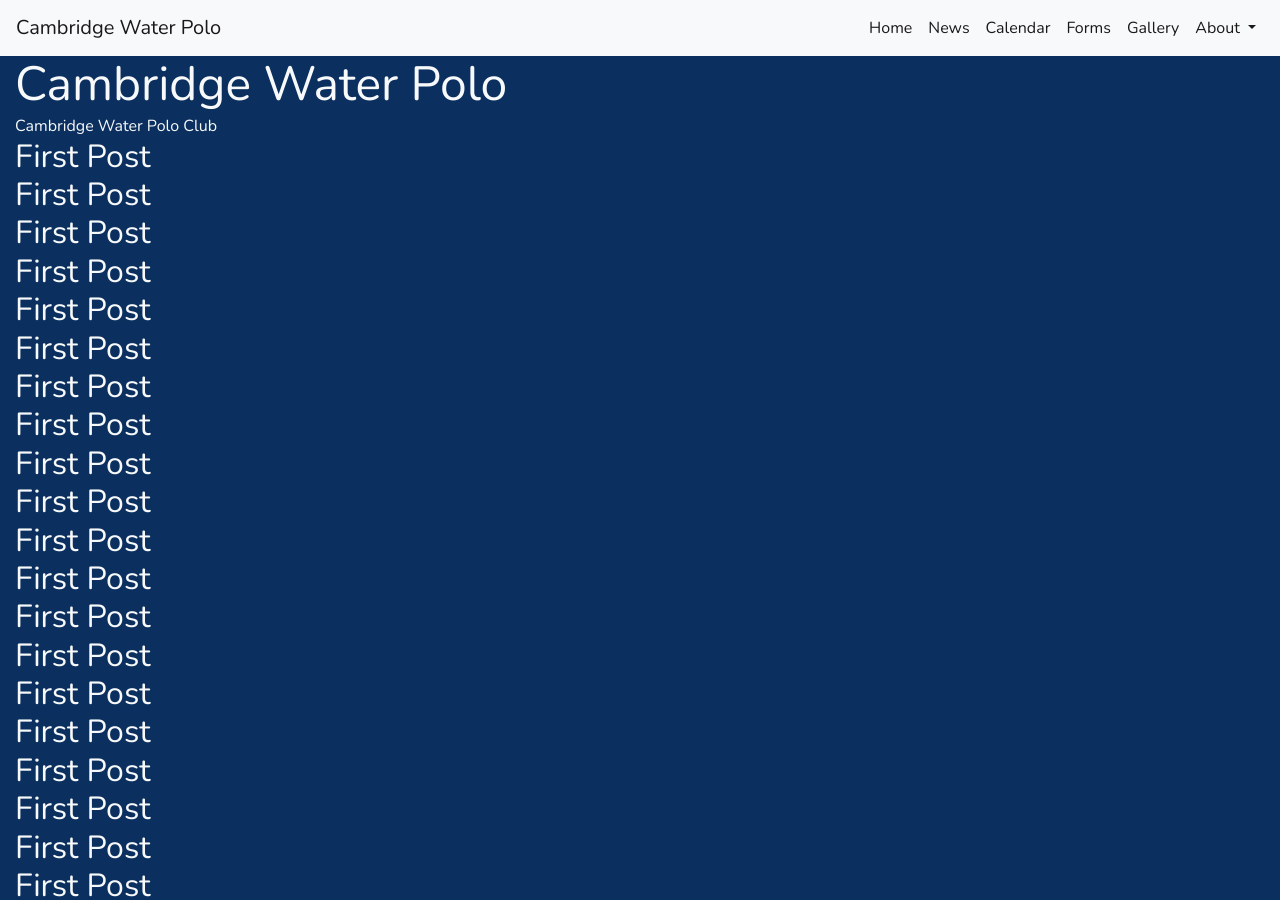
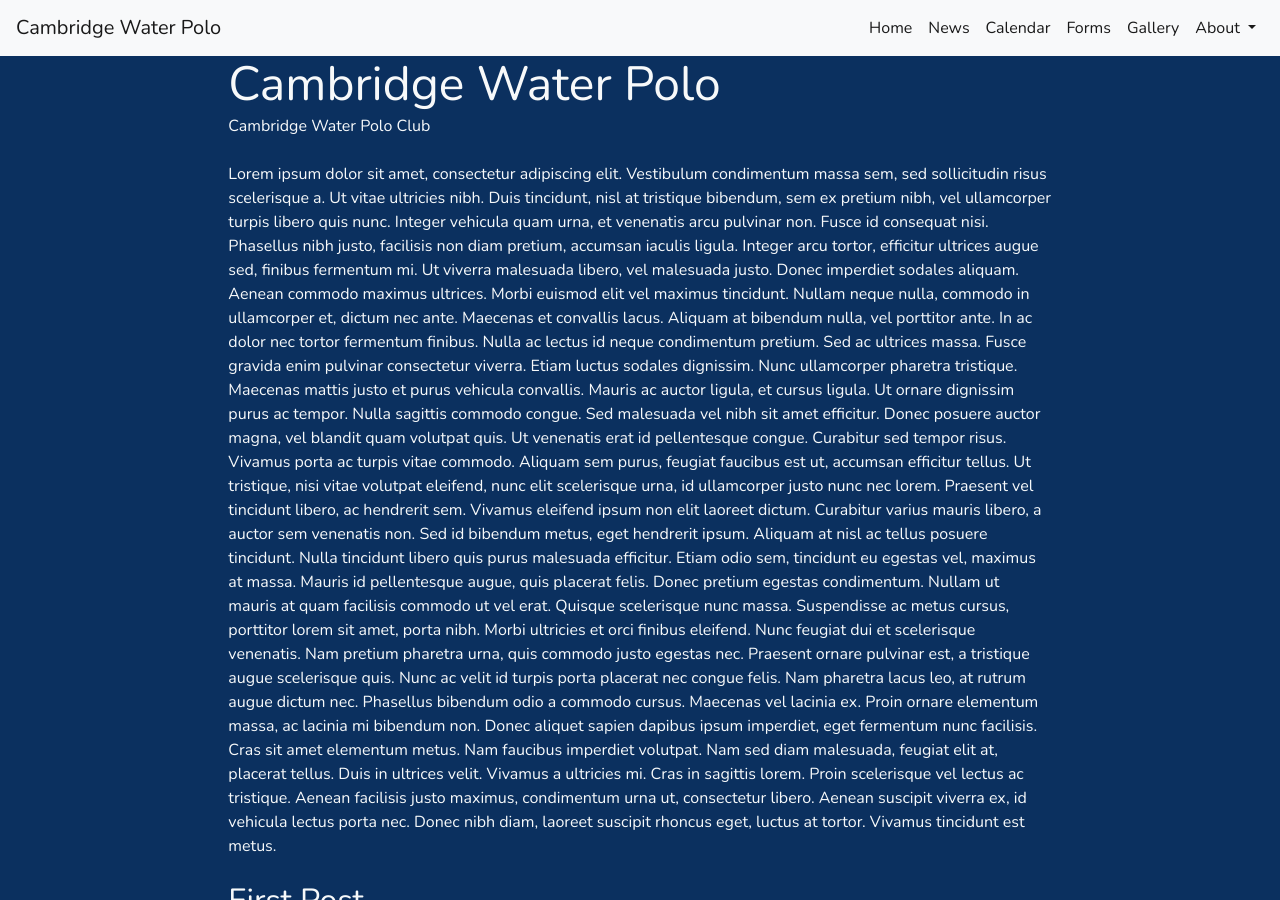
Before and after one commit to cambridge-water-polo/cambridge-water-polo.github.io, a Jekyll site: the page built from index.html, in a window 1280 px wide and 900 px high. Built offline with Jekyll 4.4.1, drawn with Linux system fonts in a browser that asks for light colours.

Commit message:
update website

```diff
--- /dev/null
+++ b/_includes/breadcrumbs.html
@@ -0,0 +1,5 @@
+<ol class="breadcrumb">
+    <li><a href="#">Home</a></li>
+    <li><a href="#">Library</a></li>
+    <li class="active">Data</li>
+  </ol>
--- a/_includes/home.html
+++ b/_includes/home.html
@@ -1,6 +1,20 @@
-<div class="col-md-6">
+<div class="col-md-8 container">
     <h1>{{ site.title }}</h1>
     <p>{{ site.description }}</p>
+
+    <br>
+    <p>
+        Lorem ipsum dolor sit amet, consectetur adipiscing elit. Vestibulum condimentum massa sem, sed sollicitudin risus scelerisque a. Ut vitae ultricies nibh. Duis tincidunt, nisl at tristique bibendum, sem ex pretium nibh, vel ullamcorper turpis libero quis nunc. Integer vehicula quam urna, et venenatis arcu pulvinar non. Fusce id consequat nisi. Phasellus nibh justo, facilisis non diam pretium, accumsan iaculis ligula. Integer arcu tortor, efficitur ultrices augue sed, finibus fermentum mi. Ut viverra malesuada libero, vel malesuada justo. Donec imperdiet sodales aliquam. Aenean commodo maximus ultrices. Morbi euismod elit vel maximus tincidunt. Nullam neque nulla, commodo in ullamcorper et, dictum nec ante. Maecenas et convallis lacus. Aliquam at bibendum nulla, vel porttitor ante. In ac dolor nec tortor fermentum finibus.
+
+        Nulla ac lectus id neque condimentum pretium. Sed ac ultrices massa. Fusce gravida enim pulvinar consectetur viverra. Etiam luctus sodales dignissim. Nunc ullamcorper pharetra tristique. Maecenas mattis justo et purus vehicula convallis. Mauris ac auctor ligula, et cursus ligula. Ut ornare dignissim purus ac tempor. Nulla sagittis commodo congue. Sed malesuada vel nibh sit amet efficitur. Donec posuere auctor magna, vel blandit quam volutpat quis. Ut venenatis erat id pellentesque congue. Curabitur sed tempor risus. Vivamus porta ac turpis vitae commodo. Aliquam sem purus, feugiat faucibus est ut, accumsan efficitur tellus. Ut tristique, nisi vitae volutpat eleifend, nunc elit scelerisque urna, id ullamcorper justo nunc nec lorem.
+
+        Praesent vel tincidunt libero, ac hendrerit sem. Vivamus eleifend ipsum non elit laoreet dictum. Curabitur varius mauris libero, a auctor sem venenatis non. Sed id bibendum metus, eget hendrerit ipsum. Aliquam at nisl ac tellus posuere tincidunt. Nulla tincidunt libero quis purus malesuada efficitur. Etiam odio sem, tincidunt eu egestas vel, maximus at massa. Mauris id pellentesque augue, quis placerat felis. Donec pretium egestas condimentum.
+
+        Nullam ut mauris at quam facilisis commodo ut vel erat. Quisque scelerisque nunc massa. Suspendisse ac metus cursus, porttitor lorem sit amet, porta nibh. Morbi ultricies et orci finibus eleifend. Nunc feugiat dui et scelerisque venenatis. Nam pretium pharetra urna, quis commodo justo egestas nec. Praesent ornare pulvinar est, a tristique augue scelerisque quis. Nunc ac velit id turpis porta placerat nec congue felis. Nam pharetra lacus leo, at rutrum augue dictum nec. Phasellus bibendum odio a commodo cursus.
+
+        Maecenas vel lacinia ex. Proin ornare elementum massa, ac lacinia mi bibendum non. Donec aliquet sapien dapibus ipsum imperdiet, eget fermentum nunc facilisis. Cras sit amet elementum metus. Nam faucibus imperdiet volutpat. Nam sed diam malesuada, feugiat elit at, placerat tellus. Duis in ultrices velit. Vivamus a ultricies mi. Cras in sagittis lorem. Proin scelerisque vel lectus ac tristique. Aenean facilisis justo maximus, condimentum urna ut, consectetur libero. Aenean suscipit viverra ex, id vehicula lectus porta nec. Donec nibh diam, laoreet suscipit rhoncus eget, luctus at tortor. Vivamus tincidunt est metus.
+    </p>
+    <br>
 
     {% for post in site.posts %}
         <a href="{{ post.url }}">
--- a/_layouts/page.html
+++ b/_layouts/page.html
@@ -7,7 +7,7 @@
 
 {% include navbar.html %}
 
-<div class="col-md-6">
+<div class="col-lg-8 container">
 
     <h1 class="post-title">{{ page.title }}</h1>
 
```
Also changed, not shown: 1 other file.
